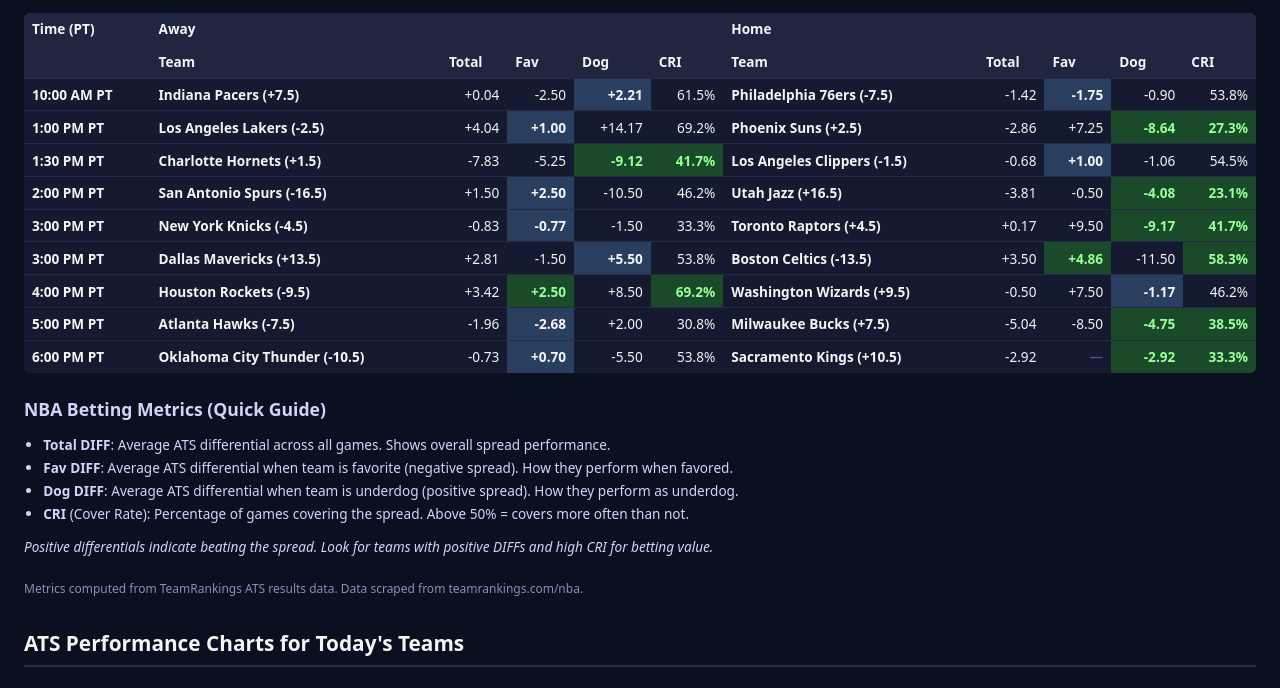
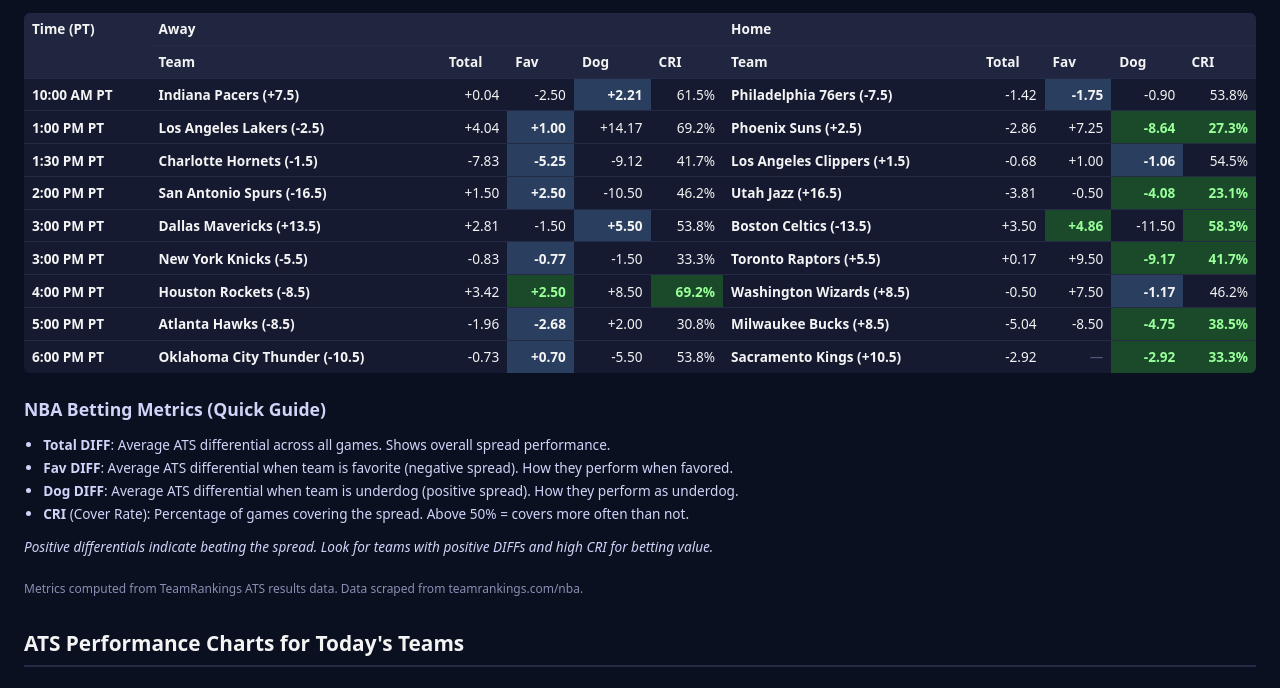
Before and after one commit to ajoros/nbabetinfo, a plain HTML site: page index.html in a window 1280 px wide. Shown: the part 91-779 px from the top of the page. Drawn offline with Linux system fonts and the light colour scheme.

Commit message:
Update nbabetinfo page with ATS plots [2026-11-15 18:13 UTC]

```diff
--- a/index.html
+++ b/index.html
@@ -195,12 +195,12 @@
         <tbody>
           <tr><td class='time'>10:00 AM PT</td><td class='team-name'>Indiana Pacers (+7.5)</td><td class='metric'>+0.04</td><td class='metric'>-2.50</td><td class='metric highlight'>+2.21</td><td class='metric'>61.5%</td><td class='team-name'>Philadelphia 76ers (-7.5)</td><td class='metric'>-1.42</td><td class='metric highlight'>-1.75</td><td class='metric'>-0.90</td><td class='metric'>53.8%</td></tr>
 <tr><td class='time'>1:00 PM PT</td><td class='team-name'>Los Angeles Lakers (-2.5)</td><td class='metric'>+4.04</td><td class='metric highlight'>+1.00</td><td class='metric'>+14.17</td><td class='metric'>69.2%</td><td class='team-name'>Phoenix Suns (+2.5)</td><td class='metric'>-2.86</td><td class='metric'>+7.25</td><td class='metric highlight warning'>-8.64</td><td class='metric warning'>27.3%</td></tr>
-<tr><td class='time'>1:30 PM PT</td><td class='team-name'>Charlotte Hornets (+1.5)</td><td class='metric'>-7.83</td><td class='metric'>-5.25</td><td class='metric highlight warning'>-9.12</td><td class='metric warning'>41.7%</td><td class='team-name'>Los Angeles Clippers (-1.5)</td><td class='metric'>-0.68</td><td class='metric highlight'>+1.00</td><td class='metric'>-1.06</td><td class='metric'>54.5%</td></tr>
+<tr><td class='time'>1:30 PM PT</td><td class='team-name'>Charlotte Hornets (-1.5)</td><td class='metric'>-7.83</td><td class='metric highlight'>-5.25</td><td class='metric'>-9.12</td><td class='metric'>41.7%</td><td class='team-name'>Los Angeles Clippers (+1.5)</td><td class='metric'>-0.68</td><td class='metric'>+1.00</td><td class='metric highlight'>-1.06</td><td class='metric'>54.5%</td></tr>
 <tr><td class='time'>2:00 PM PT</td><td class='team-name'>San Antonio Spurs (-16.5)</td><td class='metric'>+1.50</td><td class='metric highlight'>+2.50</td><td class='metric'>-10.50</td><td class='metric'>46.2%</td><td class='team-name'>Utah Jazz (+16.5)</td><td class='metric'>-3.81</td><td class='metric'>-0.50</td><td class='metric highlight warning'>-4.08</td><td class='metric warning'>23.1%</td></tr>
-<tr><td class='time'>3:00 PM PT</td><td class='team-name'>New York Knicks (-4.5)</td><td class='metric'>-0.83</td><td class='metric highlight'>-0.77</td><td class='metric'>-1.50</td><td class='metric'>33.3%</td><td class='team-name'>Toronto Raptors (+4.5)</td><td class='metric'>+0.17</td><td class='metric'>+9.50</td><td class='metric highlight warning'>-9.17</td><td class='metric warning'>41.7%</td></tr>
 <tr><td class='time'>3:00 PM PT</td><td class='team-name'>Dallas Mavericks (+13.5)</td><td class='metric'>+2.81</td><td class='metric'>-1.50</td><td class='metric highlight'>+5.50</td><td class='metric'>53.8%</td><td class='team-name'>Boston Celtics (-13.5)</td><td class='metric'>+3.50</td><td class='metric highlight strong'>+4.86</td><td class='metric'>-11.50</td><td class='metric strong'>58.3%</td></tr>
-<tr><td class='time'>4:00 PM PT</td><td class='team-name'>Houston Rockets (-9.5)</td><td class='metric'>+3.42</td><td class='metric highlight strong'>+2.50</td><td class='metric'>+8.50</td><td class='metric strong'>69.2%</td><td class='team-name'>Washington Wizards (+9.5)</td><td class='metric'>-0.50</td><td class='metric'>+7.50</td><td class='metric highlight'>-1.17</td><td class='metric'>46.2%</td></tr>
-<tr><td class='time'>5:00 PM PT</td><td class='team-name'>Atlanta Hawks (-7.5)</td><td class='metric'>-1.96</td><td class='metric highlight'>-2.68</td><td class='metric'>+2.00</td><td class='metric'>30.8%</td><td class='team-name'>Milwaukee Bucks (+7.5)</td><td class='metric'>-5.04</td><td class='metric'>-8.50</td><td class='metric highlight warning'>-4.75</td><td class='metric warning'>38.5%</td></tr>
+<tr><td class='time'>3:00 PM PT</td><td class='team-name'>New York Knicks (-5.5)</td><td class='metric'>-0.83</td><td class='metric highlight'>-0.77</td><td class='metric'>-1.50</td><td class='metric'>33.3%</td><td class='team-name'>Toronto Raptors (+5.5)</td><td class='metric'>+0.17</td><td class='metric'>+9.50</td><td class='metric highlight warning'>-9.17</td><td class='metric warning'>41.7%</td></tr>
+<tr><td class='time'>4:00 PM PT</td><td class='team-name'>Houston Rockets (-8.5)</td><td class='metric'>+3.42</td><td class='metric highlight strong'>+2.50</td><td class='metric'>+8.50</td><td class='metric strong'>69.2%</td><td class='team-name'>Washington Wizards (+8.5)</td><td class='metric'>-0.50</td><td class='metric'>+7.50</td><td class='metric highlight'>-1.17</td><td class='metric'>46.2%</td></tr>
+<tr><td class='time'>5:00 PM PT</td><td class='team-name'>Atlanta Hawks (-8.5)</td><td class='metric'>-1.96</td><td class='metric highlight'>-2.68</td><td class='metric'>+2.00</td><td class='metric'>30.8%</td><td class='team-name'>Milwaukee Bucks (+8.5)</td><td class='metric'>-5.04</td><td class='metric'>-8.50</td><td class='metric highlight warning'>-4.75</td><td class='metric warning'>38.5%</td></tr>
 <tr><td class='time'>6:00 PM PT</td><td class='team-name'>Oklahoma City Thunder (-10.5)</td><td class='metric'>-0.73</td><td class='metric highlight'>+0.70</td><td class='metric'>-5.50</td><td class='metric'>53.8%</td><td class='team-name'>Sacramento Kings (+10.5)</td><td class='metric'>-2.92</td><td class='metric na'>—</td><td class='metric highlight warning'>-2.92</td><td class='metric warning'>33.3%</td></tr>
         </tbody>
       </table>
@@ -232,10 +232,10 @@
         <div class="plot-item"><img src="plots/ats_los-angeles-clippers.png" alt="Los Angeles Clippers ATS Performance" /></div>
         <div class="plot-item"><img src="plots/ats_san-antonio-spurs.png" alt="San Antonio Spurs ATS Performance" /></div>
         <div class="plot-item"><img src="plots/ats_utah-jazz.png" alt="Utah Jazz ATS Performance" /></div>
+        <div class="plot-item"><img src="plots/ats_dallas-mavericks.png" alt="Dallas Mavericks ATS Performance" /></div>
+        <div class="plot-item"><img src="plots/ats_boston-celtics.png" alt="Boston Celtics ATS Performance" /></div>
         <div class="plot-item"><img src="plots/ats_new-york-knicks.png" alt="New York Knicks ATS Performance" /></div>
         <div class="plot-item"><img src="plots/ats_toronto-raptors.png" alt="Toronto Raptors ATS Performance" /></div>
-        <div class="plot-item"><img src="plots/ats_dallas-mavericks.png" alt="Dallas Mavericks ATS Performance" /></div>
-        <div class="plot-item"><img src="plots/ats_boston-celtics.png" alt="Boston Celtics ATS Performance" /></div>
         <div class="plot-item"><img src="plots/ats_houston-rockets.png" alt="Houston Rockets ATS Performance" /></div>
         <div class="plot-item"><img src="plots/ats_washington-wizards.png" alt="Washington Wizards ATS Performance" /></div>
         <div class="plot-item"><img src="plots/ats_atlanta-hawks.png" alt="Atlanta Hawks ATS Performance" /></div>
```
